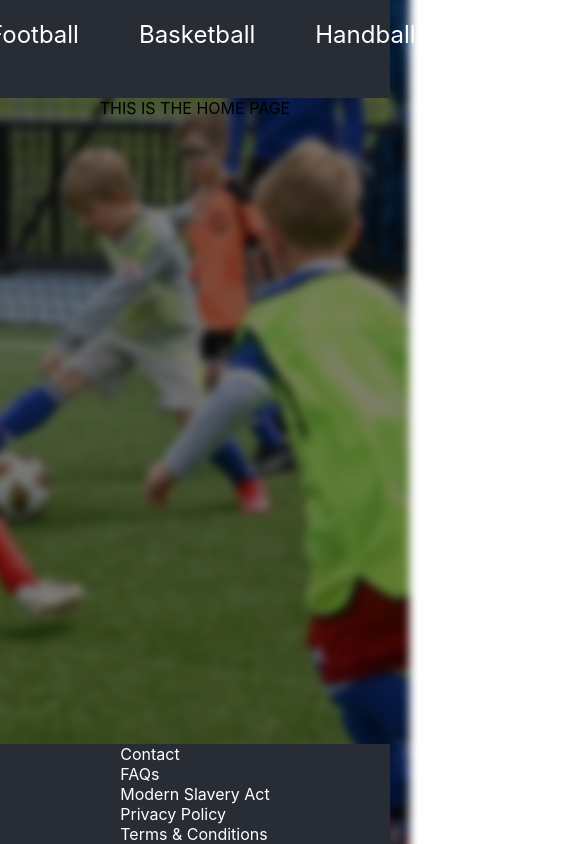
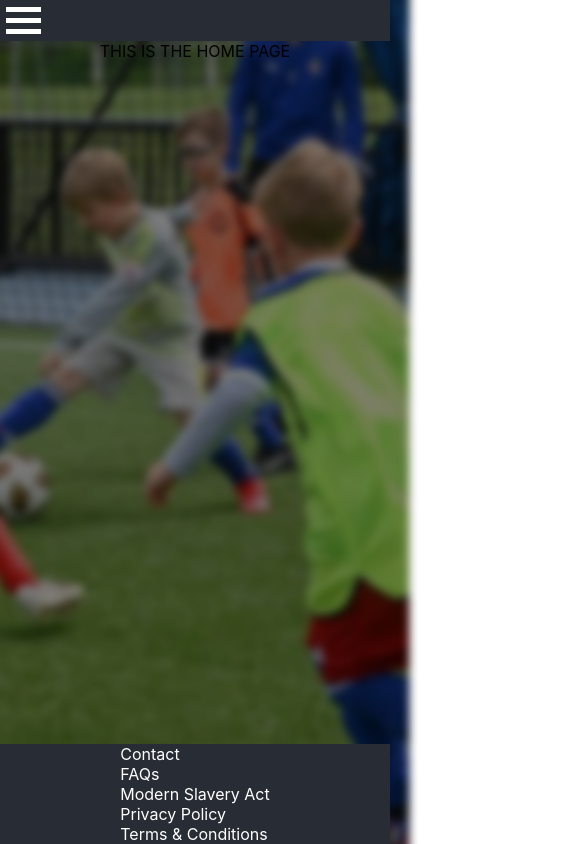
Before and after one commit to twooliston/academy-barocas, a React (Create React App) app: page / in a window 390 px wide. Shown: the whole page, 585 px wide, since content can reach past the window. Built offline with nearby package versions, Linux system fonts and the light colour scheme.

Commit message:
burger start

```diff
--- a/src/components/Header.js
+++ b/src/components/Header.js
@@ -1,20 +1,69 @@
-import Navbar from './Navbar';
+import { useEffect, useState } from "react";
+import { Link } from "react-router-dom";
+
+import Navbar from "./Navbar";
+
+import "../styles/burger-menu.scss";
 
 const Header = () => {
+  const [width, setWidth] = useState(window.innerWidth);
+
+  function handleWindowSizeChange() {
+    setWidth(window.innerWidth);
+  }
+  useEffect(() => {
+    window.addEventListener("resize", handleWindowSizeChange);
+    return () => {
+      window.removeEventListener("resize", handleWindowSizeChange);
+    };
+  }, []);
+
+  const isMobile = width <= 950;
 
   let pages = [
     ["/", "Barocas Academy"],
     ["/football", "Football"],
     ["/basketball", "Basketball"],
     ["/handball", "Handball"],
-        ["/about", "About Barocas"]
+    ["/about", "About Barocas"],
   ];
 
+  const openMenu = () => {
+    document.querySelector(".sidebar").classList.add("open");
+  };
+
+  const closeMenu = () => {
+    document.querySelector(".sidebar").classList.remove("open");
+  };
+
   return (
+    <>
       <header>
+        {isMobile ? (
+          <button className="burger-menu" onClick={openMenu}>
+            <div></div>
+            <div></div>
+            <div></div>
+          </button>
+        ) : (
           <Navbar pages={pages} />
+        )}
       </header>
+      <aside className="sidebar">
+        <h3> Shopping Categories</h3>
+        <button className="close-burger-menu" onClick={closeMenu}>
+          X
+        </button>
+        <ul>
+          {pages.map((page) => (
+            <li key={page[0]}>
+              <Link to={page[0]}>{page[1]}</Link>
+            </li>
+          ))}
+        </ul>
+      </aside>
+    </>
   );
-}
+};
 
 export default Header;
--- a/src/components/Navbar.js
+++ b/src/components/Navbar.js
@@ -1,17 +1,19 @@
-import { Link } from 'react-router-dom';
+import { Link } from "react-router-dom";
 
 const Navbar = (props) => {
   let pages = props.pages;
 
   return (
-        <nav className="App-header">
+    <nav>
       <ul>
         {pages.map((page) => (
-                    <li key={page[0]}><Link to={page[0]}>{page[1]}</Link></li>
+          <li key={page[0]}>
+            <Link to={page[0]}>{page[1]}</Link>
+          </li>
         ))}
       </ul>
     </nav>
   );
-}
+};
 
 export default Navbar;
--- /dev/null
+++ b/src/styles/burger-menu.scss
@@ -0,0 +1,23 @@
+/* Side Menu */
+.burger-menu {
+    background-color: transparent;
+    border: none;
+    cursor: pointer;
+}
+.burger-menu div {
+    width: 35px;
+    height: 5px;
+    background-color: white;
+    margin: 6px 0;
+}
+.sidebar {
+    position: fixed;
+    transition: 0.5s;
+    transform: translateX(-30rem);
+    width: 30rem;
+    background-color: lightgray;
+    height: 100%;
+}
+.sidebar.open {
+    transform: translateX(0);
+}
```
Also changed, not shown: src/App.js (+18 -18 lines). Lines whose indentation alone changed are shown as unchanged.
